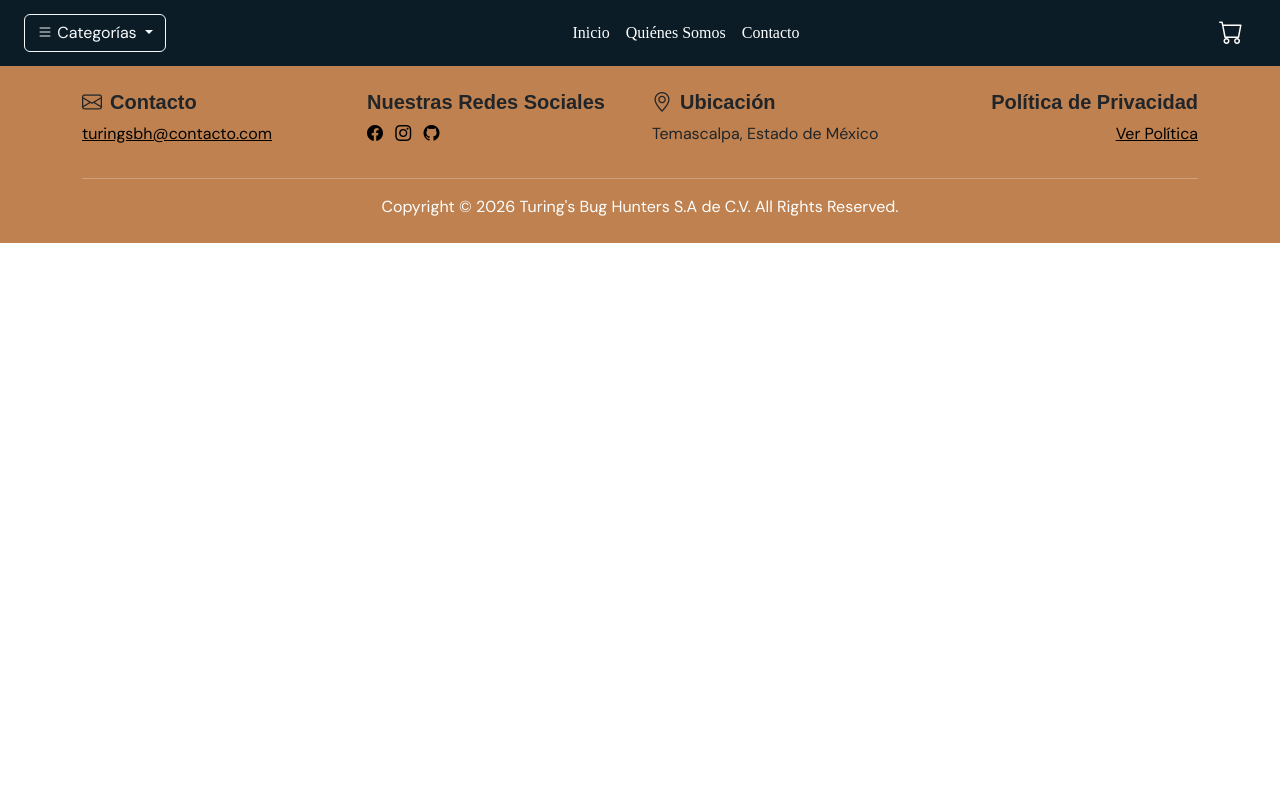
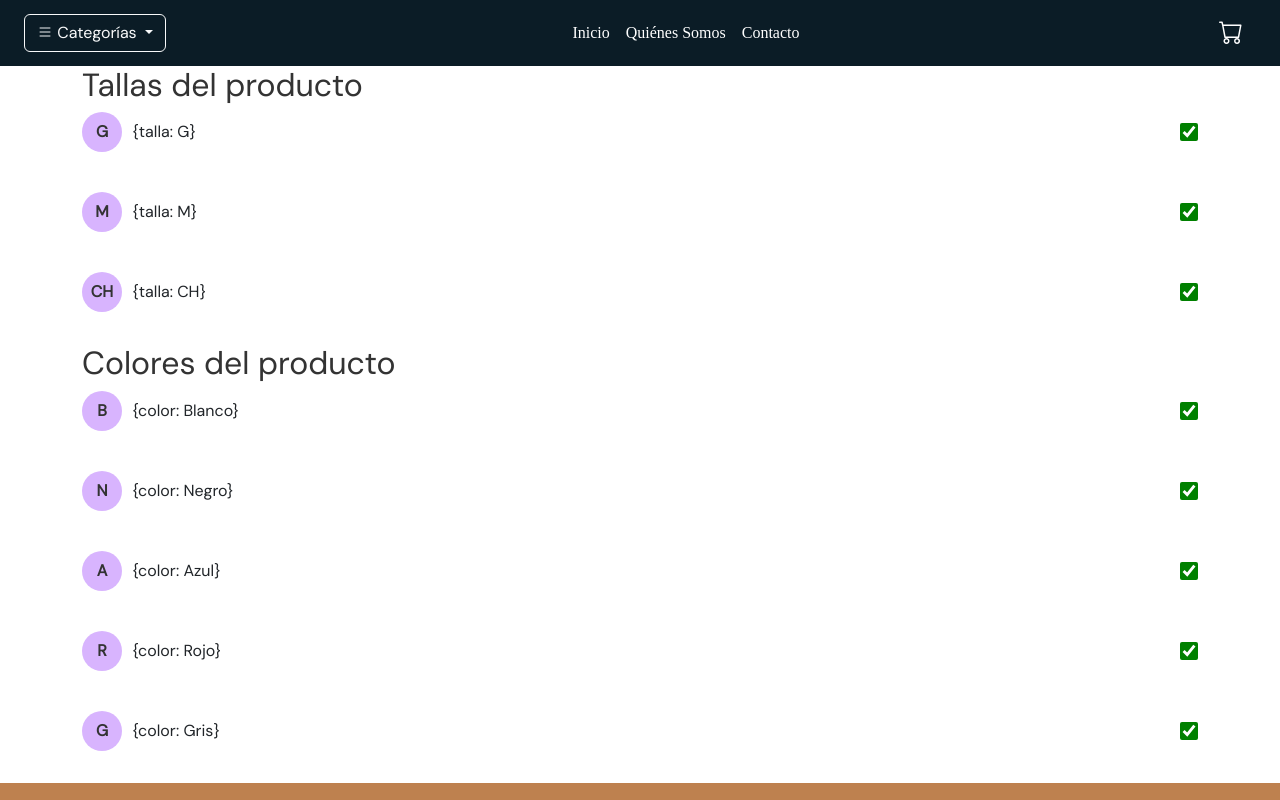
Before and after one commit to jesusmoralesgarita/Turing-s-Bug-Hunters, a website: page HTML/masteradd.html in a window 1280 px wide. Shown: the top 800 px of the page. Drawn offline with nearby package versions, Linux system fonts and the light colour scheme; a web font is replaced by a local one.

Commit message:
agregando parte de las tallas y clores

```diff
--- a/HTML/CSS/masteradd.css
+++ b/HTML/CSS/masteradd.css
@@ -15,7 +15,39 @@
 
 
 /* FER */
+h2 {
+  color: #333;
+}
 
+label {
+  display: flex;          /* coloca círculo y checkbox en línea */
+  align-items: center;
+  margin: 8px 0;
+  font-size: 16px;
+  cursor: pointer;
+}
+
+/* círculo con la letra */
+.circle {
+  display: inline-flex;
+  justify-content: center;
+  align-items: center;
+  width: 40px;
+  height: 40px;
+  border-radius: 50%;
+  background-color: #d8b4fe; /* color de fondo del círculo */
+  color: #333;
+  font-weight: bold;
+  margin-right: 10px;
+}
+
+/* estilo de los checkboxes */
+input[type="checkbox"] {
+  accent-color: green; /* palomita verde */
+  width: 18px;
+  height: 18px;
+  margin-left: auto;   /* empuja el checkbox a la derecha */
+}
 
 
 /* GIO */
--- a/HTML/masteradd.html
+++ b/HTML/masteradd.html
@@ -88,6 +88,17 @@
 
 
     <!-- FER -->
+    <h2>Tallas del producto</h2>
+    <label><span class="circle">G</span>{talla: G}<input type="checkbox" checked> </label><br>
+    <label><span class="circle">M</span>{talla: M}<input type="checkbox" checked> </label><br>
+    <label><span class="circle">CH</span>{talla: CH}<input type="checkbox" checked> </label><br>
+
+    <h2>Colores del producto</h2>
+    <label><span class="circle">B</span>{color: Blanco}<input type="checkbox" checked> </label><br>
+    <label><span class="circle">N</span>{color: Negro}<input type="checkbox" checked> </label><br>
+    <label><span class="circle">A</span>{color: Azul}<input type="checkbox" checked> </label><br>
+    <label><span class="circle">R</span>{color: Rojo}<input type="checkbox" checked> </label><br>
+    <label><span class="circle">G</span>{color: Gris}<input type="checkbox" checked> </label><br>
 
 
 
```
